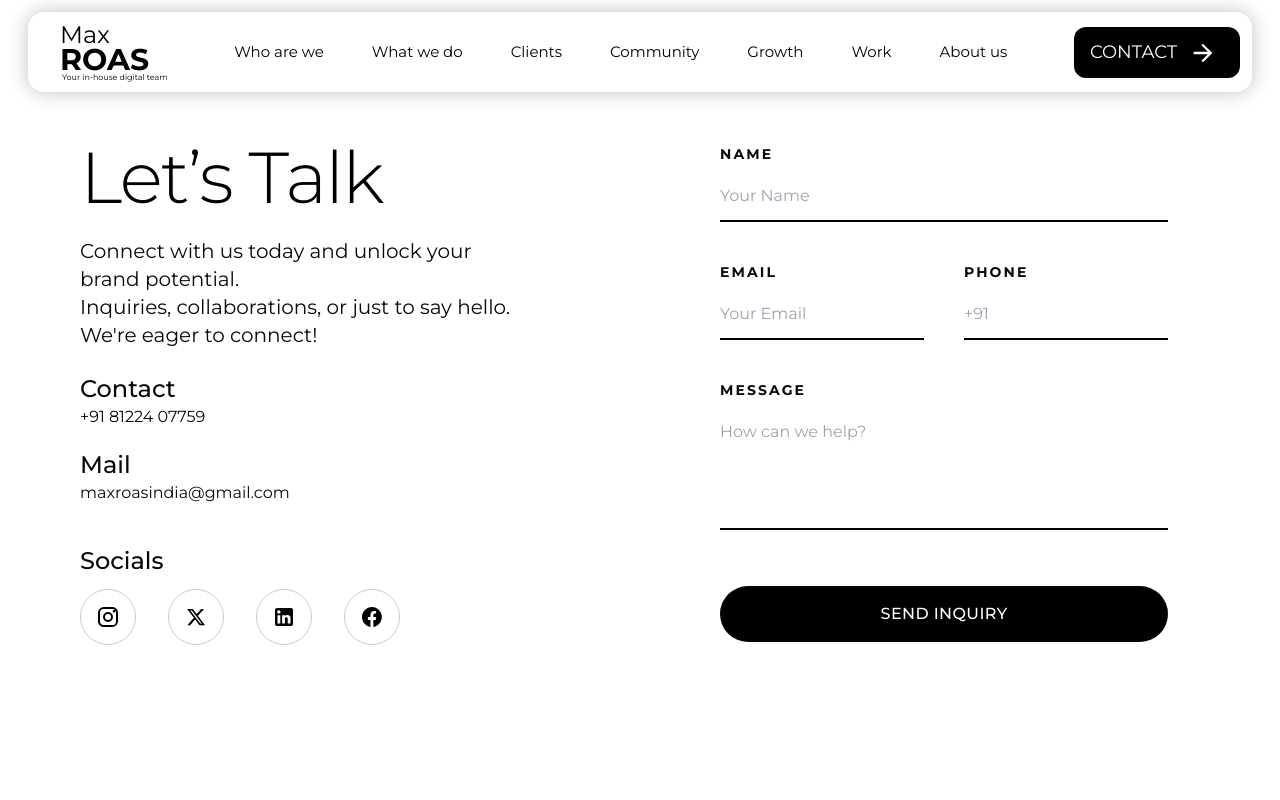
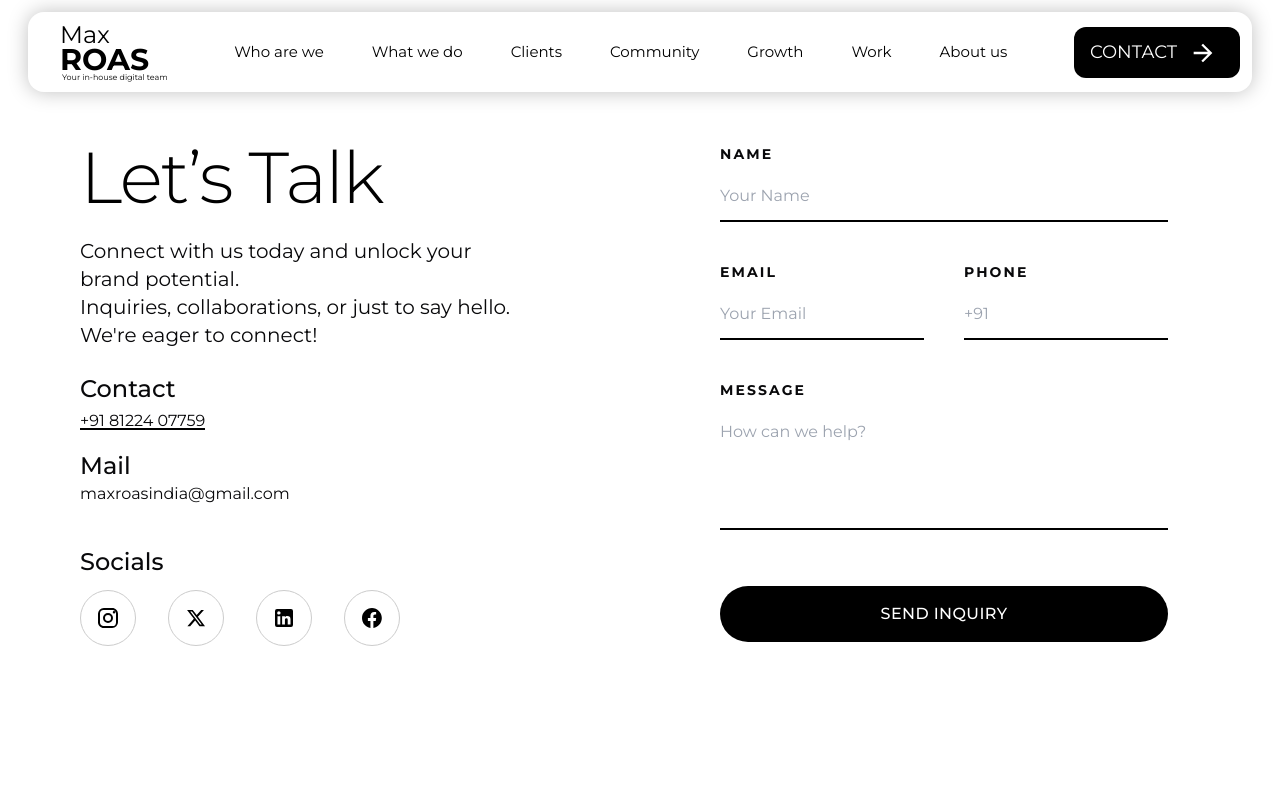
Before and after one commit to Mahavishnu-K/MaxROAS, a React (Vite) app in the folder client/: page /contact in a window 1280 px wide. Shown: the top 800 px of the page. Built offline with nearby package versions, Linux system fonts and the light colour scheme; a web font is replaced by a local one.

Commit message:
contact page number update

```diff
--- a/client/src/pages/Contact.jsx
+++ b/client/src/pages/Contact.jsx
@@ -23,8 +23,8 @@ const Contact = () => {
 
           <div className="mb-10 flex flex-col gap-5">
             <div>
-              <p className="text-2xl font-medium">Contact</p>
-              <p>+91 81224 07759</p>
+              <p className="text-2xl font-medium mb-2">Contact</p>
+              <a target="_blank" href="https://wa.me/+918122497759"><p className="border-black border-b-2 w-fit leading-[15px]">+91 81224 07759</p></a>
             </div>
             <div>
               <p className="text-2xl font-medium">Mail</p>
```
